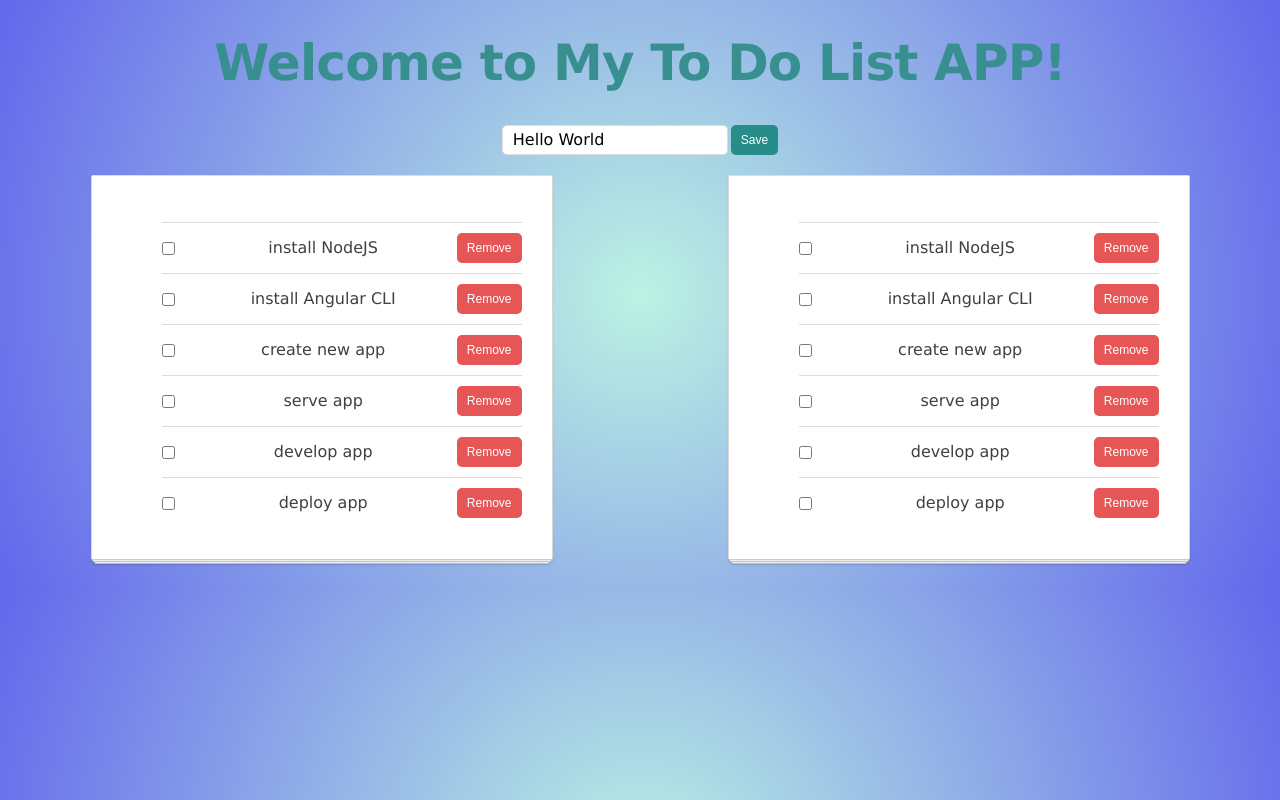
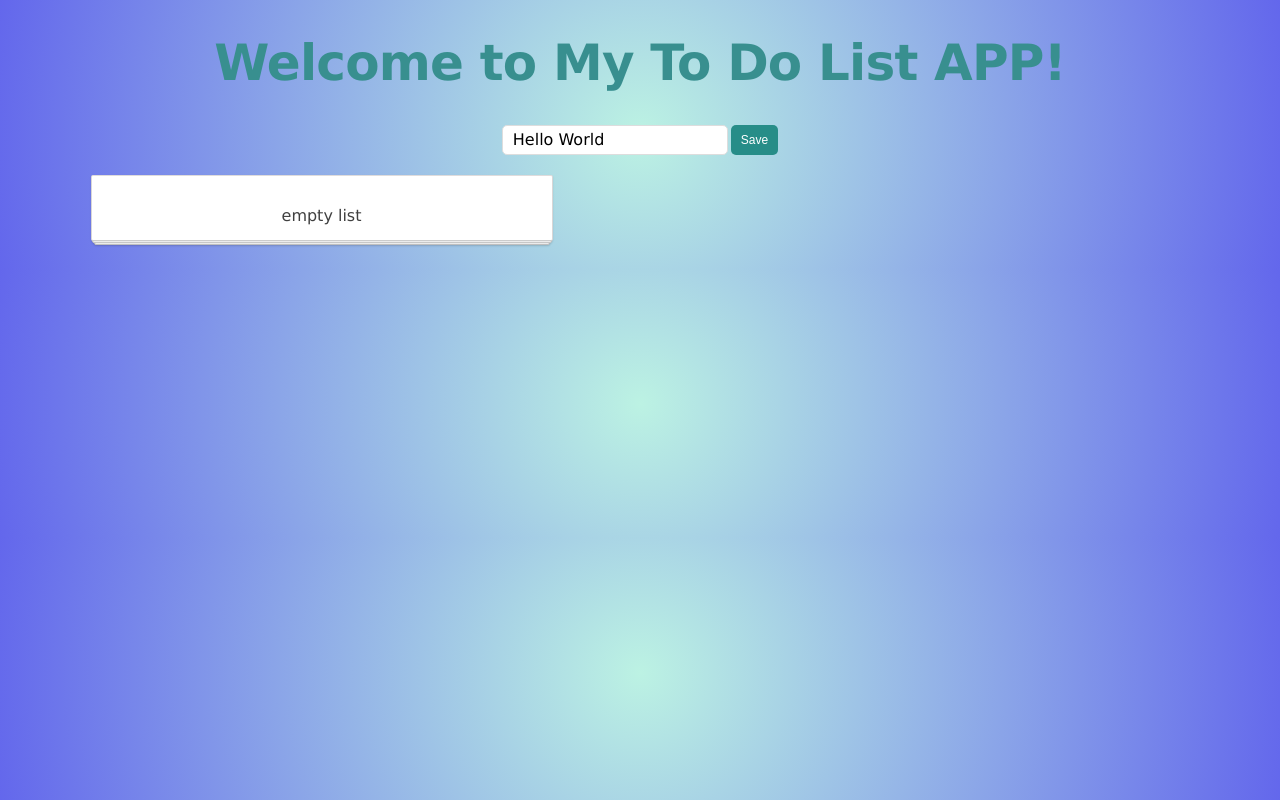
Before and after one commit to ESP420/angular-17-todo-list, an Angular app: page / in a window 1280 px wide. Built offline with nearby package versions, Linux system fonts and the light colour scheme.

Commit message:
add todo list

```diff
--- /dev/null
+++ b/src/app/interfaces/todo-list.ts
@@ -0,0 +1,6 @@
+import { TodoItem } from "./todo-item";
+
+export interface TodoList {
+    title: string;
+    todoItems: TodoItem[];
+}
--- a/src/app/services/todo-list.service.ts
+++ b/src/app/services/todo-list.service.ts
@@ -1,51 +1,48 @@
 import { Injectable } from '@angular/core';
 import { TodoItem } from '../interfaces/todo-item';
 import { StorageService } from './storage.service';
+import { TodoList } from '../interfaces/todo-list';
 
-const todoListStorageKey = 'Todo_List';
+const todoListStorageKey = 'Todos_List';
 
 const defaultTodoList: TodoItem[] = [
-  { title: 'install NodeJS' },
-  { title: 'install Angular CLI' },
-  { title: 'create new app' },
-  { title: 'serve app' },
-  { title: 'develop app' },
-  { title: 'deploy app' },
 ];
 @Injectable({
   providedIn: 'root'
 })
 export class TodoListService {
 
-  todoList: TodoItem[];
+  todoList: TodoList[];
   constructor(private storageService: StorageService) {
     this.todoList =
       storageService.getData(todoListStorageKey) || defaultTodoList;
   }
-  public getTodoList(): Array<TodoItem> {
-    return this.todoList;;
+  public getTodoList(): Array<TodoList> {
+    return this.todoList;
   }
-  public addItem(title: string): void {
-    this.todoList.push({ title });
-    this.saveList()
+  public addTodoList(title: string): void {
+    let todoItems: TodoItem[];
+    this.todoList.push({ title, todoItems });
+    this.saveTodoList()
   }
-  public updateItem(item: TodoItem, changes: TodoItem): void {
+  public updateTodoList(item: TodoList, changes: TodoList): void {
     const index = this.todoList.indexOf(item);
     /* using spread operation:
     - new oject is constructed.
     - overridden the similar keys of index whit the values of changes
     - adding new key if not exist in item */
     this.todoList[index] = { ...item, ...changes }
-    this.saveList()
+    this.saveTodoList()
   }
-  public deleteItem(item): void {
+  public deleteTodoList(item): void {
     const index = this.todoList.indexOf(item);
     this.todoList.splice(index, 1);
-    this.saveList()
+    this.saveTodoList()
   }
 
 
-  private saveList(): void {
+  private saveTodoList(): void {
     this.storageService.setDate(todoListStorageKey, this.todoList);
   }
+
 }
--- a/src/app/shared/list-manager/list-manager.component.html
+++ b/src/app/shared/list-manager/list-manager.component.html
@@ -1,21 +1,24 @@
 <div class="container-todo">
-    <app-input-button-unit (submit)="addItem($event)" />
+    <app-input-button-unit (submit)="addTodoList($event)" />
     <div class="grid-list ">
-        <div class="todo-app">
+        <!-- <div class="todo-app" *ngFor="let list of todoList">
+            <div class="todo-title">{{list.title}}</div>
             <ul>
-                <li *ngFor="let todoItem of todoList">
+                <li *ngFor="let todoItem of list.todoItems">
                     <app-todo-item [item]="todoItem" (remove)="removeItem($event)"
                         (update)="updateItem($event.item, $event.changes)" />
                 </li>
 
             </ul>
-        </div>
+        </div> -->
+        @for (list of todoList; track $index) {
         <div class="todo-app">
+            <div class="todo-title">{{list.title}}</div>
             <ul>
-                @for (todoItem of todoList; track $index) {
+                @for (todoItem of list.todoItems; track $index) {
                 <li>
-                    <app-todo-item [item]="todoItem" (remove)="removeItem($event)"
-                        (update)="updateItem($event.item, $event.changes)" />
+                    <app-todo-item [item]="todoItem" (remove)="removeTodoList($event)"
+                        (update)="updateTodoList($event.item, $event.changes)" />
                 </li>
                 }
                 @empty {
@@ -24,5 +27,9 @@
 
             </ul>
         </div>
+        }
+        @empty {
+        <div class="todo-app">empty list</div>
+        }
     </div>
 </div>
--- a/src/app/shared/list-manager/list-manager.component.scss
+++ b/src/app/shared/list-manager/list-manager.component.scss
@@ -42,3 +42,7 @@
     -webkit-box-shadow: 0 1px 2px rgba(0, 0, 0, 0.15);
     box-shadow: 0 1px 2px rgba(0, 0, 0, 0.15);
   }
+  .todo-title{
+    font-size: 25px;
+    font-weight: bold;
+  }
--- a/src/app/shared/list-manager/list-manager.component.ts
+++ b/src/app/shared/list-manager/list-manager.component.ts
@@ -5,6 +5,7 @@ import { InputButtonUnitComponent } from '../input-button-unit/input-button-unit
 import { TodoItemComponent } from '../todo-item/todo-item.component';
 import { TodoListService } from '../../services/todo-list.service';
 import { TodoItem } from '../../interfaces/todo-item';
+import { TodoList } from '../../interfaces/todo-list';
 
 @Component({
   selector: 'app-list-manager',
@@ -15,7 +16,7 @@ import { TodoItem } from '../../interfaces/todo-item';
 })
 export class ListManagerComponent implements OnInit {
 
-  todoList!: TodoItem[]
+  todoList!: TodoList[]
   constructor(private todoListService: TodoListService) {
     this.todoList = this.todoListService.getTodoList();
     console.log(this.todoList)
@@ -24,13 +25,13 @@ export class ListManagerComponent implements OnInit {
   ngOnInit(): void {
   }
 
-  addItem(title: string): void {
-    this.todoListService.addItem(title)
+  addTodoList(title: string): void {
+    this.todoListService.addTodoList(title)
   }
-  removeItem(item): void {
-    this.todoListService.deleteItem(item)
+  removeTodoList(todoList): void {
+    this.todoListService.deleteTodoList(todoList)
   }
-  updateItem(item: TodoItem, changes: TodoItem) {
-    this.todoListService.updateItem(item, changes);
+  updateTodoList(todoList: TodoList, changes: TodoList) {
+    this.todoListService.updateTodoList(todoList, changes);
   }
 }
```
